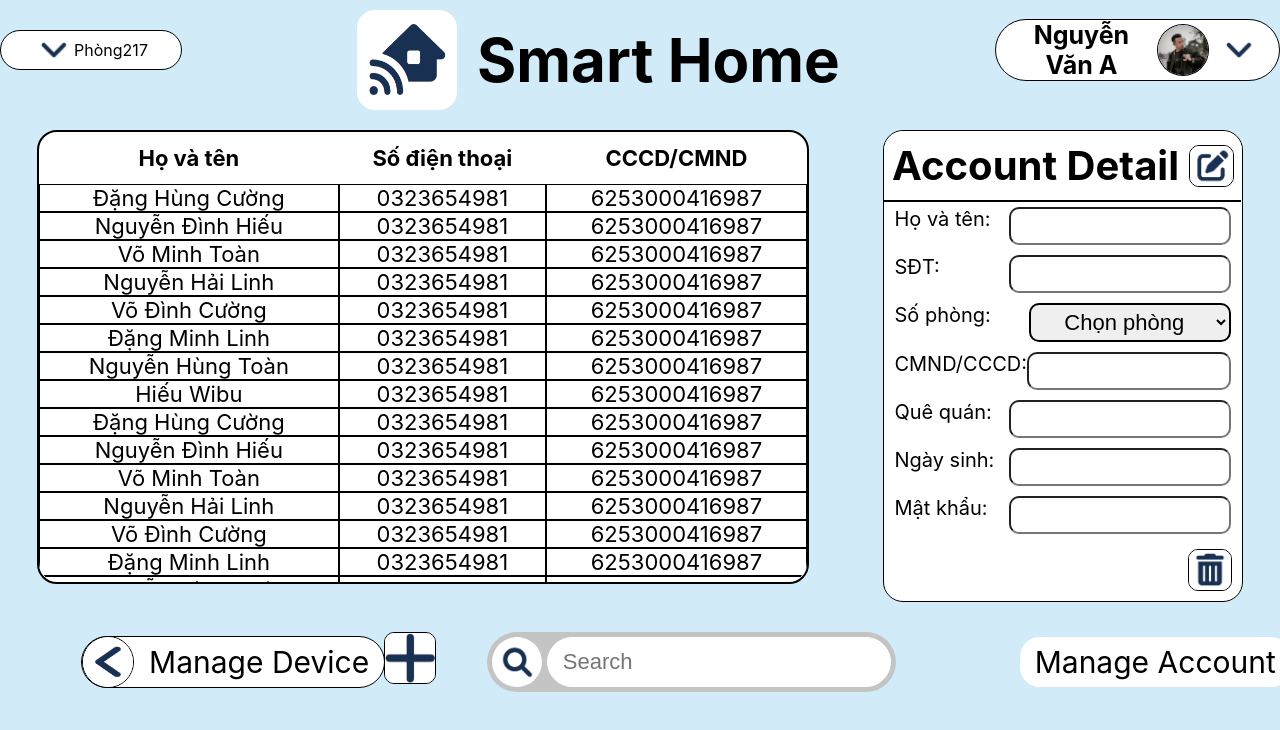
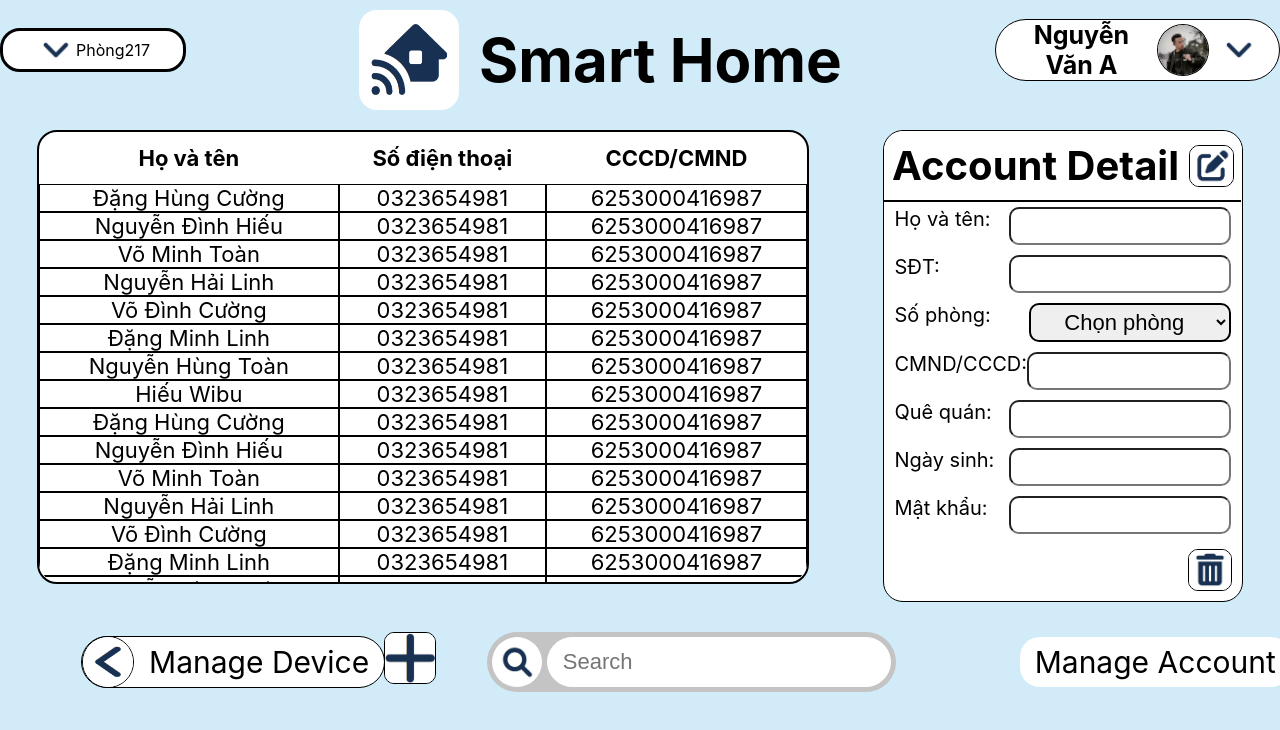
Before and after one commit to HandsOfGoddest/SmartHome-HCMUT-HK212, a React (Create React App) app in the folder client/: page /manage-account in a window 1280 px wide. In both pictures the pointer is over the link 91 px from the left and 49 px from the top of the page. Shown: the top 730 px of the page. Built offline with nearby package versions, Linux system fonts and the light colour scheme.

Commit message:
Update viewroomlist.css

```diff
--- a/client/src/css/viewroomlist.css
+++ b/client/src/css/viewroomlist.css
@@ -1,6 +1,12 @@
 .sophong{
     width: 170px;
 }
+
+.sophong:hover{
+    cursor: pointer;
+    border: 3px solid #000;
+}
+
 .list{
     width: 80%;
     margin-left: 10%;
```
